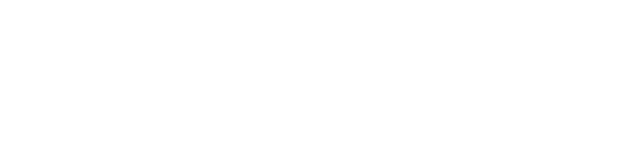
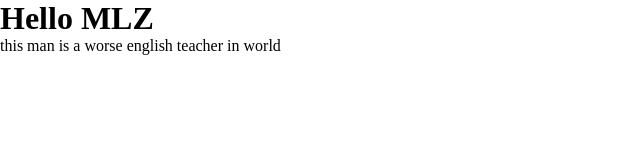
Before and after one commit to SAJADMANAVI/project-2, a website: page index.html in a window 1280 px wide. Shown: the whole page, without its empty margins (0-640 px from the left). Drawn offline with Linux system fonts and the light colour scheme.

Commit message:
best practice

```diff
--- a/index.html
+++ b/index.html
@@ -8,6 +8,7 @@
     <title>Document</title>
 </head>
 <body>
-
+    <h1>Hello MLZ</h1>
+    <p>this man is a worse english teacher in world</p>
 </body>
 </html>
```
